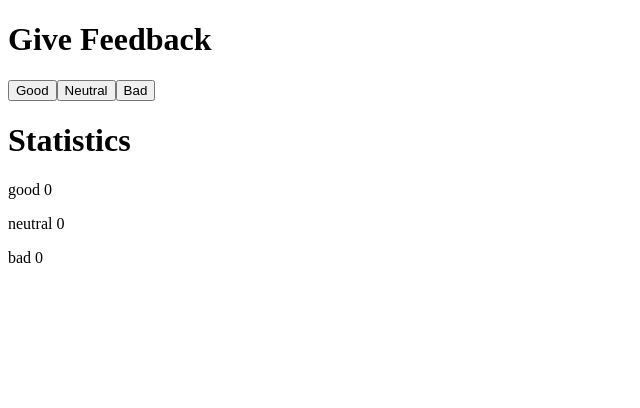
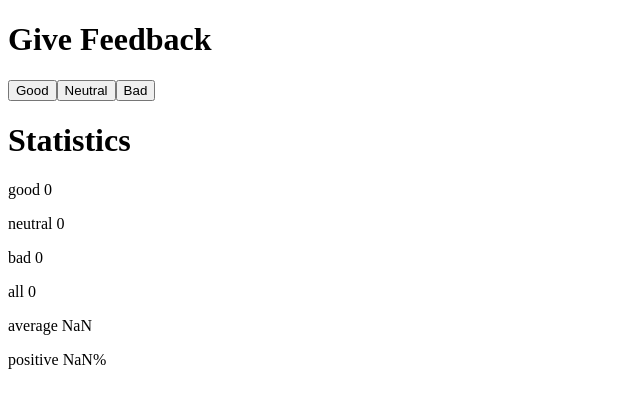
Before and after one commit to jsuarez1992/FULLSTACK-COURSE, a React (Create React App) app in the folder Part1/unicafe/: page / in a window 1280 px wide. Shown: the top 408 px of the page, without its empty margins (0-640 px from the left). Built offline with nearby package versions, Linux system fonts and the light colour scheme.

Commit message:
Part 1.7

```diff
--- a/Part1/unicafe/src/App.js
+++ b/Part1/unicafe/src/App.js
@@ -5,6 +5,9 @@ const App = () => {
   const [good, setGood] = useState({buenClick:0})
   const [neutral, setNeutral] = useState({newtralClick:0})
   const [bad, setBad] = useState({maloClick:0})
+
+  let suma = good.buenClick + neutral.newtralClick+bad.maloClick
+  let promedio= (good.buenClick*1 + neutral.newtralClick*0 +bad.maloClick*-1)/suma
 
   const goodClick = () => {
     const newClicks = {
@@ -35,6 +38,9 @@ const App = () => {
       <p>good {good.buenClick}</p>
       <p>neutral {neutral.newtralClick}</p>
       <p>bad {bad.maloClick}</p>
+      <p>all {suma}</p>
+      <p>average {promedio}</p>
+      <p>positive {good.buenClick/suma}%</p>
     </div>
   )
 }
```
